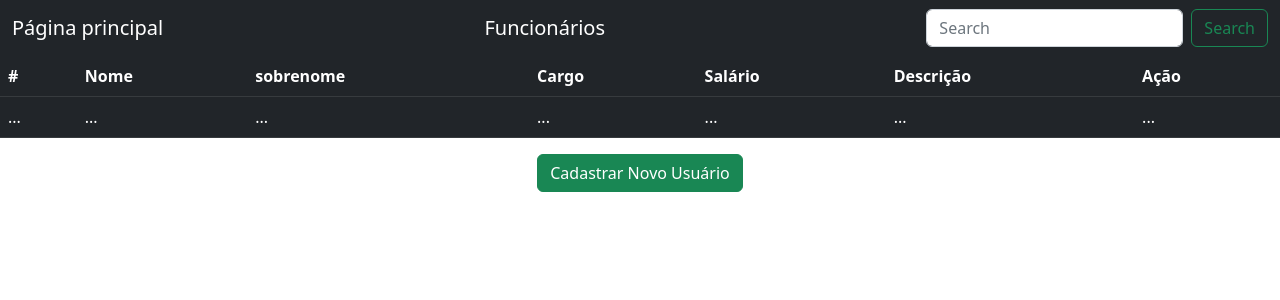
After one commit to RenatoMazzini/Nocoes_Programacao, a PHP site: page /funcionarios.php in a window 1280 px wide. The commit adds this page. Shown: the top 300 px of the page. Run offline with PHP 8.4, Linux system fonts and the light colour scheme.

Commit message:
bootstrap

```diff
--- a/Aula3.php
+++ b/Aula3.php
@@ -81,7 +81,7 @@ if (isset($_POST['Nome']) && isset($_POST['Sobrenome']) && isset($_POST['Email']
             Echo "<H2 style='color:Green;'>Seja bem vindo !</h2>";
 
         }}
-        Echo "</center>"
+        Echo "</center>";
 
 
 ?>
--- a/aula6.php
+++ b/aula6.php
@@ -157,6 +157,6 @@
 
         <!--</table>                        <!-- fechando a tabela -->
         </center>
-
+        .
     </body>
 </html>
--- a/bootstrap.php
+++ b/bootstrap.php
@@ -18,7 +18,8 @@
 
   <nav class="navbar bg-dark">
   <div class="container-fluid">
-    <a class="navbar-brand" style="color:white;">Página principal</a>
+    <a href="bootstrap.php" class="navbar-brand" style="color:white;">Página principal</a>
+    <a href="funcionarios.php" class="navbar-brand" style="color:white;">Funcionários </a>
     <form class="d-flex" role="search">
       <input class="form-control me-2" type="search" placeholder="Search" aria-label="Search">
       <button class="btn btn-outline-success" type="submit">Search</button>
--- /dev/null
+++ b/funcionarios.php
@@ -0,0 +1,64 @@
+<!doctype html>
+
+
+<html lang="en">
+
+  <head>
+  <title>Funcionários VW </title>
+      <meta charset="utf-8">
+        <meta name="viewport" content="width=device-width, initial-scale=1">
+          <title>Bootstrap demo</title>
+            <link href="https://cdn.jsdelivr.net/npm/bootstrap@5.2.0-beta1/dist/css/bootstrap.min.css" rel="stylesheet" integrity="sha384-0evHe/X+R7YkIZDRvuzKMRqM+OrBnVFBL6DOitfPri4tjfHxaWutUpFmBp4vmVor" crossorigin="anonymous">
+          </head>
+
+
+
+  <body>
+
+
+  <nav class="navbar bg-dark">
+  <div class="container-fluid">
+    <a href="bootstrap.php" class="navbar-brand" style="color:white;">Página principal</a>
+    <a href="funcionarios.php" class="navbar-brand" style="color:white;">Funcionários </a>
+    <form class="d-flex" role="search">
+      <input class="form-control me-2" type="search" placeholder="Search" aria-label="Search">
+      <button class="btn btn-outline-success" type="submit">Search</button>
+    </form>
+  </div>
+</nav>
+<center>
+
+    <table class="table table-dark table-hover">
+    <thead>
+    <tr>
+    <th scope="col">#</th>
+      <th scope="col">Nome</th>
+      <th scope="col">sobrenome</th>
+      <th scope="col">Cargo</th>
+      <th scope="col">Salário</th>
+      <th scope="col">Descrição</th>
+      <th scope="col">Ação</th>
+
+
+    </tr>
+  </thead>
+  <tbody>
+  <tr>
+  <td>...</td>
+  <td>...</td>
+  <td>...</td>
+  <td>...</td>
+  <td>...</td>
+  <td>...</td>
+  <td>...</td>
+
+  </tr>
+    </table>
+
+    <a href="cadastrarFuncionario.php"  type="button" class="btn btn-success">Cadastrar Novo Usuário</button></a>
+</center>
+</body>
+<ml></ml>
+
+
+<html>
```
Also changed, not shown: cadastrarFuncionario.php (added, +51 -0 lines), Imagens/LogoGoogle.png (deleted).
